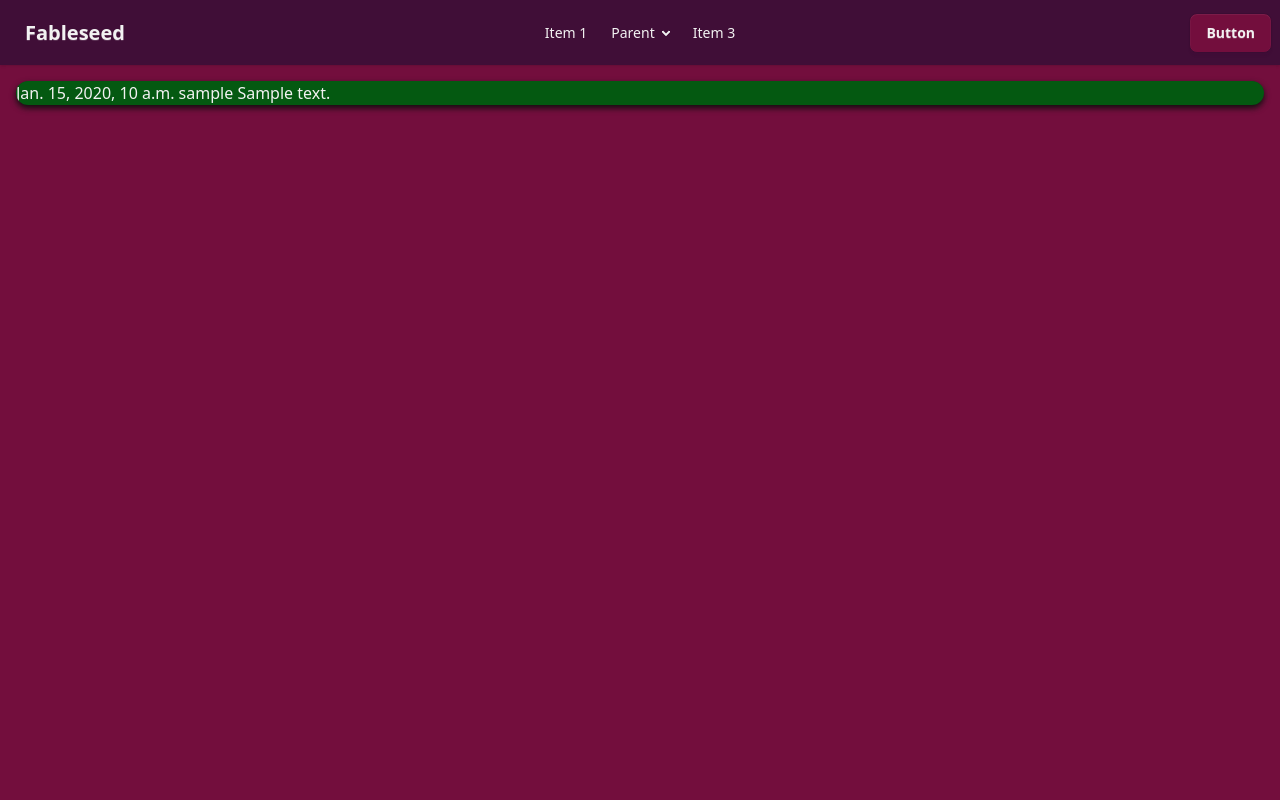
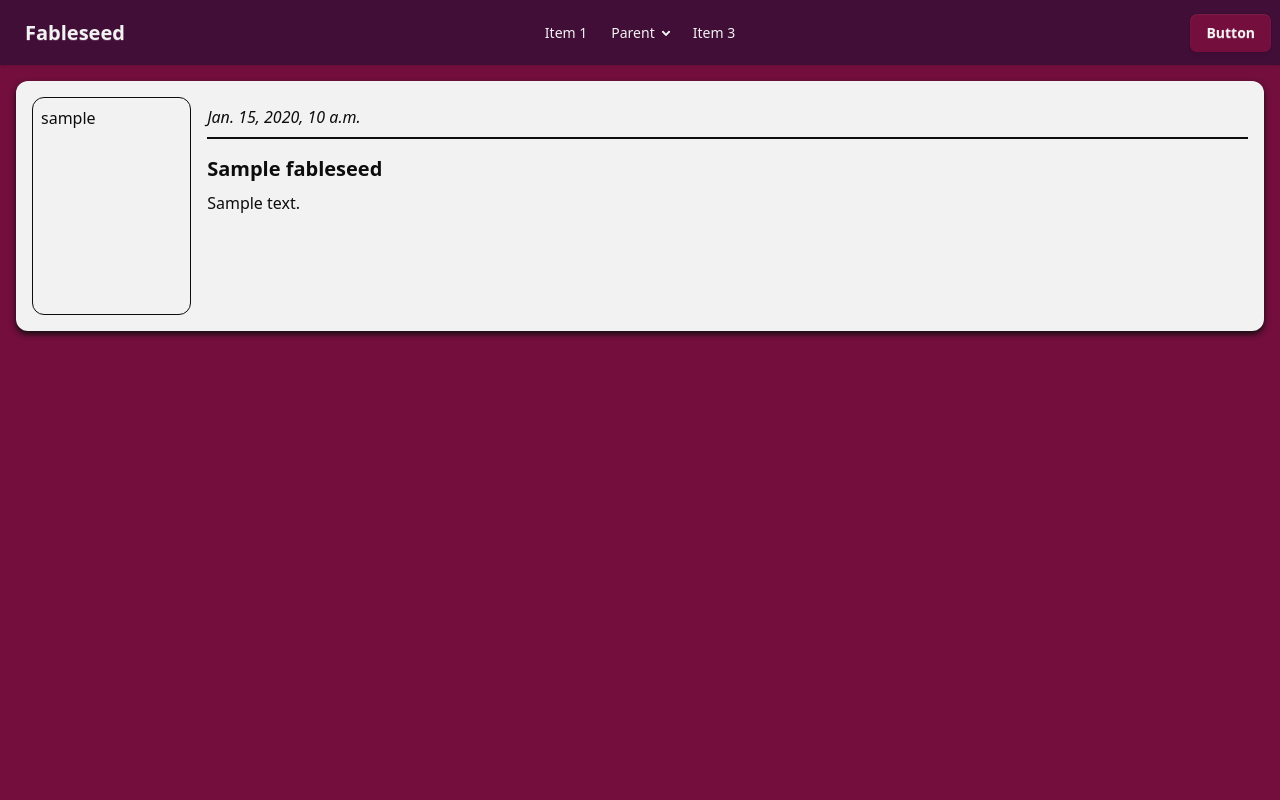
Before and after one commit to Nexiauk/fableseed_stories, a Django app: page /fableseed-view/1/ in a window 1280 px wide. Run offline with Django 5.2, Linux system fonts and the light colour scheme; tables that the repository leaves empty hold one stand-in row (values such as "Sample post").

Commit message:
Added a responsive forum-post style layout for the fableseed view template

```diff
--- a/nursery/templates/nursery/fableseed-view.html
+++ b/nursery/templates/nursery/fableseed-view.html
@@ -7,10 +7,16 @@ Fableseed number {{ fableseed.seed }}
 
 {% block content %}
 
-<div class="relative flex flex-col w-full h-full overflow-auto bg-base-100 rounded-xl bg-clip-border drop-shadow-secondary-content drop-shadow-md container" id="post-div">
-    {{ fableseed.created_on }}
-    {{ fableseed.author }}
-    {{ fableseed.body }}
-</div>
-
+<section
+    class="grid sm:grid-flow-row md:grid-flow-col gap-4 w-full h-full overflow-auto bg-primary-content text-base-300 rounded-xl bg-clip-border drop-shadow-secondary-content drop-shadow-md container p-4"
+    id="post-div">
+    <div class="md:row-span-12 md:border-1 border-base-300 rounded-xl p-2 max-h-80" id="post-profile">
+        {{ fableseed.author }}
+    </div>
+    <time class="md:col-span-10 border-b-2 pb-2 pt-2 italic">{{ fableseed.created_on }}</time>
+    <article class="md:col-span-10 md:row-span-10">
+        <h2 class="font-bold text-xl pb-2">{{ fableseed.title }}</h2>
+        <p>{{ fableseed.body }}</p>
+    </article>
+</section>
 {% endblock content %}
--- a/static/css/main.css
+++ b/static/css/main.css
@@ -10,8 +10,12 @@
     --color-black: #000;
     --spacing: 0.25rem;
     --container-xl: 36rem;
+    --text-base: 1rem;
+    --text-base--line-height: calc(1.5 / 1);
     --text-xl: 1.25rem;
     --text-xl--line-height: calc(1.75 / 1.25);
+    --text-2xl: 1.5rem;
+    --text-2xl--line-height: calc(2 / 1.5);
     --font-weight-bold: 700;
     --radius-xl: 0.75rem;
     --drop-shadow-md: 0 3px 3px rgb(0 0 0 / 0.12);
@@ -2215,10 +2219,28 @@
   .col-12 {
     grid-column: 12;
   }
+  .col-span-10 {
+    grid-column: span 10 / span 10;
+  }
+  .col-span-12 {
+    grid-column: span 12 / span 12;
+  }
   .drawer-content {
     grid-column-start: 2;
     grid-row-start: 1;
     min-width: calc(0.25rem * 0);
+  }
+  .row-span-6 {
+    grid-row: span 6 / span 6;
+  }
+  .row-span-10 {
+    grid-row: span 10 / span 10;
+  }
+  .row-span-11 {
+    grid-row: span 11 / span 11;
+  }
+  .row-span-12 {
+    grid-row: span 12 / span 12;
   }
   .container {
     width: 100%;
@@ -2611,6 +2633,12 @@
   .h-full {
     height: 100%;
   }
+  .max-h-40 {
+    max-height: calc(var(--spacing) * 40);
+  }
+  .max-h-80 {
+    max-height: calc(var(--spacing) * 80);
+  }
   .min-h-screen {
     min-height: 100vh;
   }
@@ -2688,11 +2716,26 @@
   .resize {
     resize: both;
   }
+  .grid-flow-col {
+    grid-auto-flow: column;
+  }
+  .grid-flow-row {
+    grid-auto-flow: row;
+  }
+  .grid-rows-3 {
+    grid-template-rows: repeat(3, minmax(0, 1fr));
+  }
   .flex-col {
     flex-direction: column;
   }
   .flex-wrap {
     flex-wrap: wrap;
+  }
+  .justify-center {
+    justify-content: center;
+  }
+  .gap-4 {
+    gap: calc(var(--spacing) * 4);
   }
   .truncate {
     overflow: hidden;
@@ -2733,6 +2776,14 @@
     border-style: var(--tw-border-style);
     border-width: 1px;
   }
+  .border-1 {
+    border-style: var(--tw-border-style);
+    border-width: 1px;
+  }
+  .border-2 {
+    border-style: var(--tw-border-style);
+    border-width: 2px;
+  }
   .border-t {
     border-top-style: var(--tw-border-style);
     border-top-width: 1px;
@@ -2745,6 +2796,13 @@
     border-bottom-style: var(--tw-border-style);
     border-bottom-width: 1px;
   }
+  .border-b-2 {
+    border-bottom-style: var(--tw-border-style);
+    border-bottom-width: 2px;
+  }
+  .border-base-300 {
+    border-color: var(--color-base-300);
+  }
   .border-secondary {
     border-color: var(--color-secondary);
   }
@@ -2760,11 +2818,17 @@
   .bg-primary {
     background-color: var(--color-primary);
   }
+  .bg-primary-content {
+    background-color: var(--color-primary-content);
+  }
   .bg-clip-border {
     background-clip: border-box;
   }
   .mask-repeat {
     mask-repeat: repeat;
+  }
+  .p-1 {
+    padding: calc(var(--spacing) * 1);
   }
   .p-2 {
     padding: calc(var(--spacing) * 2);
@@ -2788,8 +2852,28 @@
   .px-4 {
     padding-inline: calc(var(--spacing) * 4);
   }
+  .pt-2 {
+    padding-top: calc(var(--spacing) * 2);
+  }
+  .pb-1 {
+    padding-bottom: calc(var(--spacing) * 1);
+  }
+  .pb-2 {
+    padding-bottom: calc(var(--spacing) * 2);
+  }
   .text-left {
     text-align: left;
+  }
+  .align-middle {
+    vertical-align: middle;
+  }
+  .text-2xl {
+    font-size: var(--text-2xl);
+    line-height: var(--tw-leading, var(--text-2xl--line-height));
+  }
+  .text-base {
+    font-size: var(--text-base);
+    line-height: var(--tw-leading, var(--text-base--line-height));
   }
   .text-xl {
     font-size: var(--text-xl);
@@ -2802,11 +2886,17 @@
   .text-wrap {
     text-wrap: wrap;
   }
+  .text-base-300 {
+    color: var(--color-base-300);
+  }
   .lowercase {
     text-transform: lowercase;
   }
   .uppercase {
     text-transform: uppercase;
+  }
+  .italic {
+    font-style: italic;
   }
   .underline {
     text-decoration-line: underline;
@@ -2883,6 +2973,11 @@
     --tw-ease: var(--ease-out);
     transition-timing-function: var(--ease-out);
   }
+  .not-first\:col-span-10 {
+    &:not(*:first-child) {
+      grid-column: span 10 / span 10;
+    }
+  }
   .hover\:bg-secondary {
     &:hover {
       @media (hover: hover) {
@@ -2905,15 +3000,131 @@
       }
     }
   }
+  .sm\:row-span-2 {
+    @media (width >= 40rem) {
+      grid-row: span 2 / span 2;
+    }
+  }
+  .sm\:row-span-5 {
+    @media (width >= 40rem) {
+      grid-row: span 5 / span 5;
+    }
+  }
   .sm\:table-cell {
     @media (width >= 40rem) {
       display: table-cell;
+    }
+  }
+  .sm\:grid-flow-row {
+    @media (width >= 40rem) {
+      grid-auto-flow: row;
+    }
+  }
+  .sm\:grid-cols-1 {
+    @media (width >= 40rem) {
+      grid-template-columns: repeat(1, minmax(0, 1fr));
+    }
+  }
+  .md\:col-span-6 {
+    @media (width >= 48rem) {
+      grid-column: span 6 / span 6;
+    }
+  }
+  .md\:col-span-10 {
+    @media (width >= 48rem) {
+      grid-column: span 10 / span 10;
+    }
+  }
+  .md\:col-span-12 {
+    @media (width >= 48rem) {
+      grid-column: span 12 / span 12;
+    }
+  }
+  .md\:row-span-2 {
+    @media (width >= 48rem) {
+      grid-row: span 2 / span 2;
+    }
+  }
+  .md\:row-span-3 {
+    @media (width >= 48rem) {
+      grid-row: span 3 / span 3;
+    }
+  }
+  .md\:row-span-6 {
+    @media (width >= 48rem) {
+      grid-row: span 6 / span 6;
+    }
+  }
+  .md\:row-span-10 {
+    @media (width >= 48rem) {
+      grid-row: span 10 / span 10;
+    }
+  }
+  .md\:row-span-12 {
+    @media (width >= 48rem) {
+      grid-row: span 12 / span 12;
+    }
+  }
+  .md\:grid-flow-col {
+    @media (width >= 48rem) {
+      grid-auto-flow: column;
+    }
+  }
+  .md\:grid-cols-3 {
+    @media (width >= 48rem) {
+      grid-template-columns: repeat(3, minmax(0, 1fr));
+    }
+  }
+  .md\:grid-cols-6 {
+    @media (width >= 48rem) {
+      grid-template-columns: repeat(6, minmax(0, 1fr));
+    }
+  }
+  .md\:grid-rows-3 {
+    @media (width >= 48rem) {
+      grid-template-rows: repeat(3, minmax(0, 1fr));
+    }
+  }
+  .md\:grid-rows-6 {
+    @media (width >= 48rem) {
+      grid-template-rows: repeat(6, minmax(0, 1fr));
+    }
+  }
+  .md\:gap-4 {
+    @media (width >= 48rem) {
+      gap: calc(var(--spacing) * 4);
+    }
+  }
+  .md\:border-1 {
+    @media (width >= 48rem) {
+      border-style: var(--tw-border-style);
+      border-width: 1px;
     }
   }
   .md\:border-r {
     @media (width >= 48rem) {
       border-right-style: var(--tw-border-style);
       border-right-width: 1px;
+    }
+  }
+  .md\:border-b-2 {
+    @media (width >= 48rem) {
+      border-bottom-style: var(--tw-border-style);
+      border-bottom-width: 2px;
+    }
+  }
+  .not-first-of-type\:md\:row-span-12 {
+    &:not(*:first-of-type) {
+      @media (width >= 48rem) {
+        grid-row: span 12 / span 12;
+      }
+    }
+  }
+  .not-last-of-type\:md\:row-span-12 {
+    &:not(*:last-of-type) {
+      @media (width >= 48rem) {
+        grid-row: span 12 / span 12;
+      }
     }
   }
   .lg\:flex {
--- a/static/js/script.js
+++ b/static/js/script.js
@@ -1,6 +1,6 @@
 function handleRowClick(e) {
-        const link = e.currentTarget.dataset.href
-        window.location.href = link;
+    const link = e.currentTarget.dataset.href
+    window.location.href = link;
 }
 
 const seedTableRows = document.querySelectorAll(".clickable")
```
